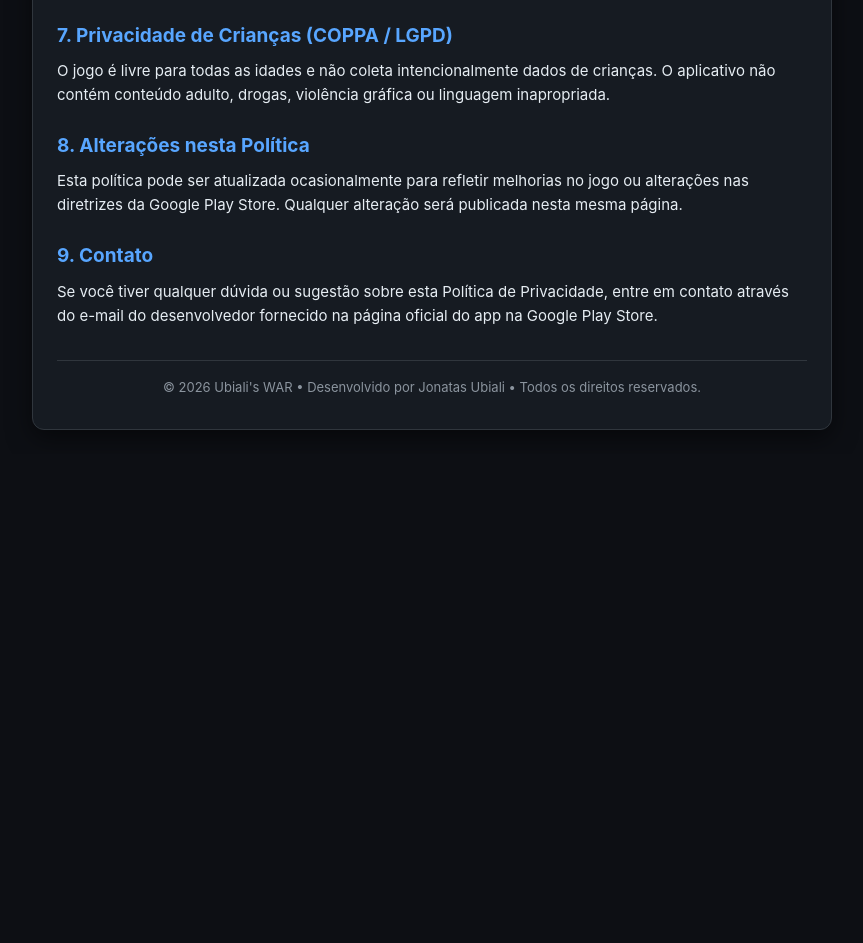
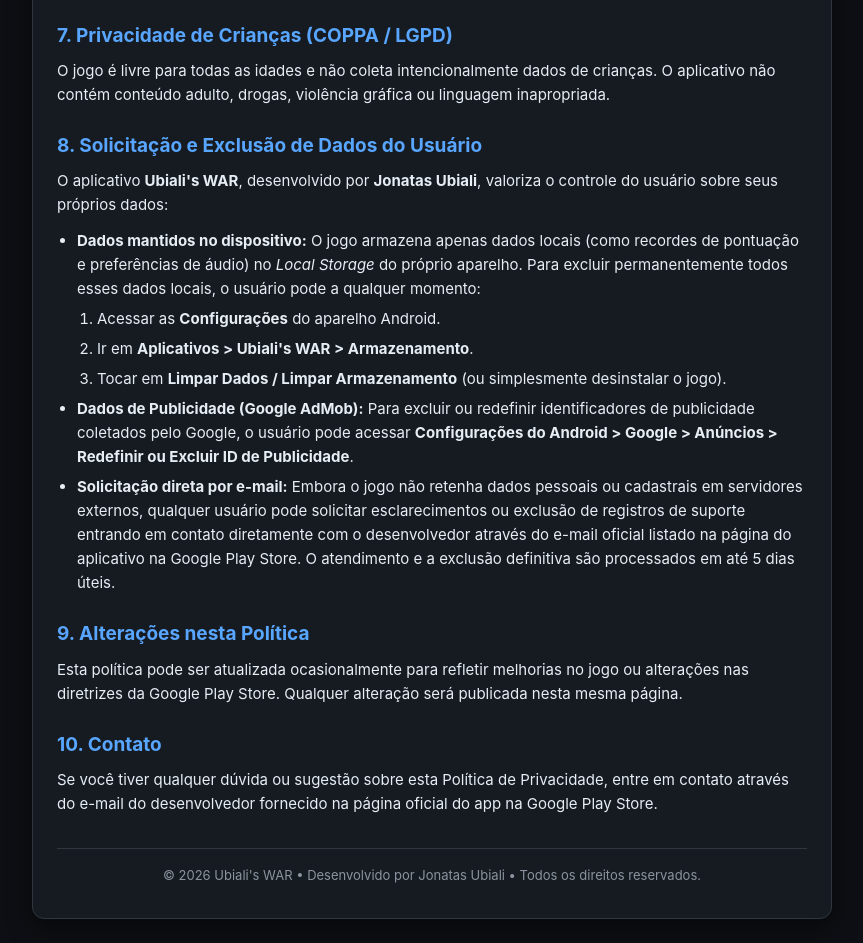
Before and after one commit to jonatasubiali-create/ubialis-war, a plain HTML site: page privacy-policy.html in a window 1280 px wide. Shown: the part 1364-2307 px from the top of the page, without its empty margins (208-1071 px from the left). Before the commit the page ends 1818 px from the top, so only its background shows below. Drawn offline with Linux system fonts and the light colour scheme.

Commit message:
Add files via upload

```diff
--- a/privacy-policy.html
+++ b/privacy-policy.html
@@ -120,10 +120,24 @@
     <h2>7. Privacidade de Crianças (COPPA / LGPD)</h2>
     <p>O jogo é livre para todas as idades e não coleta intencionalmente dados de crianças. O aplicativo não contém conteúdo adulto, drogas, violência gráfica ou linguagem inapropriada.</p>
 
-    <h2>8. Alterações nesta Política</h2>
+    <h2 id="exclusao-de-dados">8. Solicitação e Exclusão de Dados do Usuário</h2>
+    <p>O aplicativo <strong>Ubiali's WAR</strong>, desenvolvido por <strong>Jonatas Ubiali</strong>, valoriza o controle do usuário sobre seus próprios dados:</p>
+    <ul>
+      <li><strong>Dados mantidos no dispositivo:</strong> O jogo armazena apenas dados locais (como recordes de pontuação e preferências de áudio) no <em>Local Storage</em> do próprio aparelho. Para excluir permanentemente todos esses dados locais, o usuário pode a qualquer momento:
+        <ol style="margin-left: 20px; margin-top: 6px;">
+          <li>Acessar as <strong>Configurações</strong> do aparelho Android.</li>
+          <li>Ir em <strong>Aplicativos > Ubiali's WAR > Armazenamento</strong>.</li>
+          <li>Tocar em <strong>Limpar Dados / Limpar Armazenamento</strong> (ou simplesmente desinstalar o jogo).</li>
+        </ol>
+      </li>
+      <li><strong>Dados de Publicidade (Google AdMob):</strong> Para excluir ou redefinir identificadores de publicidade coletados pelo Google, o usuário pode acessar <strong>Configurações do Android > Google > Anúncios > Redefinir ou Excluir ID de Publicidade</strong>.</li>
+      <li><strong>Solicitação direta por e-mail:</strong> Embora o jogo não retenha dados pessoais ou cadastrais em servidores externos, qualquer usuário pode solicitar esclarecimentos ou exclusão de registros de suporte entrando em contato diretamente com o desenvolvedor através do e-mail oficial listado na página do aplicativo na Google Play Store. O atendimento e a exclusão definitiva são processados em até 5 dias úteis.</li>
+    </ul>
+
+    <h2>9. Alterações nesta Política</h2>
     <p>Esta política pode ser atualizada ocasionalmente para refletir melhorias no jogo ou alterações nas diretrizes da Google Play Store. Qualquer alteração será publicada nesta mesma página.</p>
 
-    <h2>9. Contato</h2>
+    <h2>10. Contato</h2>
     <p>Se você tiver qualquer dúvida ou sugestão sobre esta Política de Privacidade, entre em contato através do e-mail do desenvolvedor fornecido na página oficial do app na Google Play Store.</p>
 
     <footer>
```
